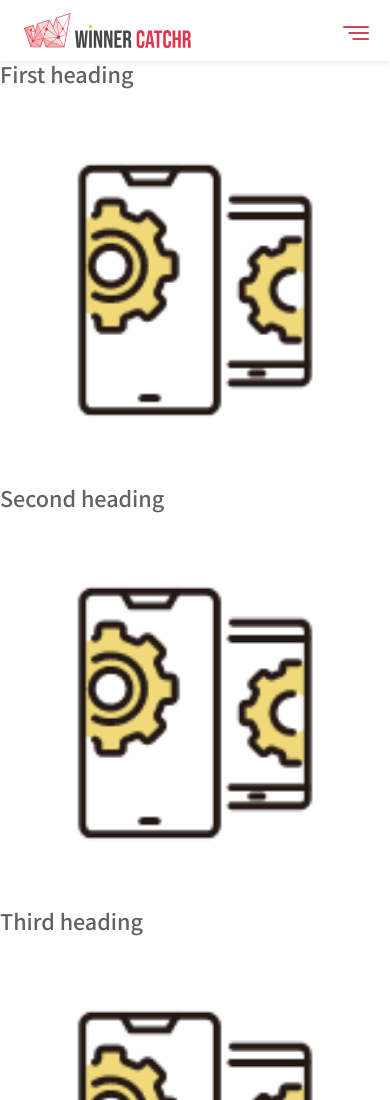
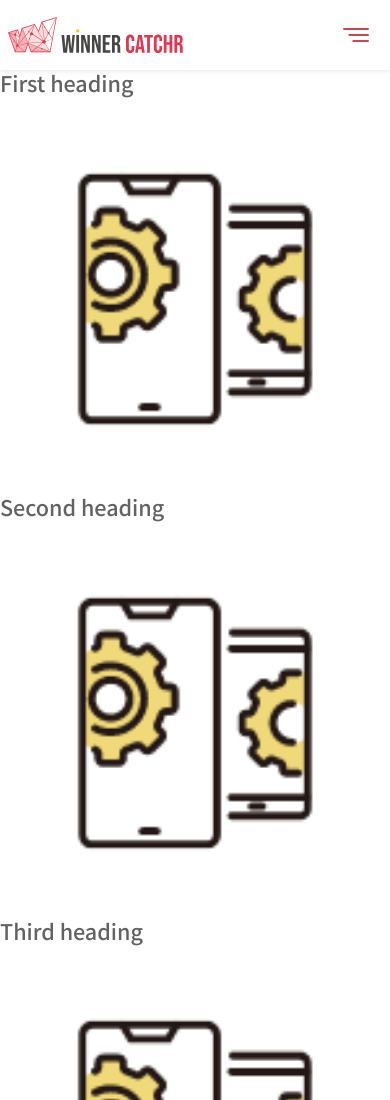
Before and after one commit to Bartleylin/desktop-tutorial, a plain HTML site: page index.html in a window 390 px wide. Shown: the top 1100 px of the page. Drawn offline with nearby package versions, Linux system fonts and the light colour scheme.

Commit message:
導覽列調整 0304-2

```diff
--- a/css/all.scss
+++ b/css/all.scss
@@ -7,8 +7,22 @@ body{
 
 
 .img-md{
+    max-width: 240px;
     @media (max-width: 768px){
         width: 75%;
+    }
+}
+
+
+.navbar-brand {
+    margin-right: 2rem;
+    @media (max-width: 768px){
+    padding-top: 0.3125rem;
+    padding-bottom: 0.3125rem;
+    margin-right: 0rem;
+    font-size: 1.25rem;
+    text-decoration: none;
+    white-space: nowrap;
     }
 }
 
--- a/index.html
+++ b/index.html
@@ -16,15 +16,15 @@
 <!--導覽列-->
 <div class="header shadow-sm bg-white sticky-top">
     <div class="container">
-     <nav class="navbar navbar-expand-xxl navbar-expand-md ">
+     <nav class="navbar navbar-expand-xxl navbar-expand-md">
            <a class="navbar-brand" href="#">
-               <img class="px-3 img-md" src="image/logo-3.svg" alt="">
+               <img class="img-md py-1" src="image/logo-3.svg" alt="">
            </a>
-           <button class="navbar-toggler text-indent" type="button" data-bs-toggle="collapse" data-bs-target="#navbarNav">
+           <button class="navbar-toggler text-indent d-flex justify-content-center align-items-center d-md-none" type="button" data-bs-toggle="collapse" data-bs-target="#navbarNav">
              <img src="image/navbar-icon.svg" alt="">
            </button>
            <div class="collapse navbar-collapse mt-1" id="navbarNav">
-             <div class="navbar-nav mt-1 d-flex flex-column align-items-center d-md-flex flex-md-row align-items-md-start">
+             <div class="navbar-nav ms-auto mt-1 d-flex flex-column align-items-center d-md-flex flex-md-row align-items-md-start">
                 <div class="me-3">
                  <a class="nav-link text-dark px-2 text-nowrap" href="#scrollspyHeading1">產品介紹</a>
                 </div>
```
Also changed, not shown: css/all.css, 1 other file.
